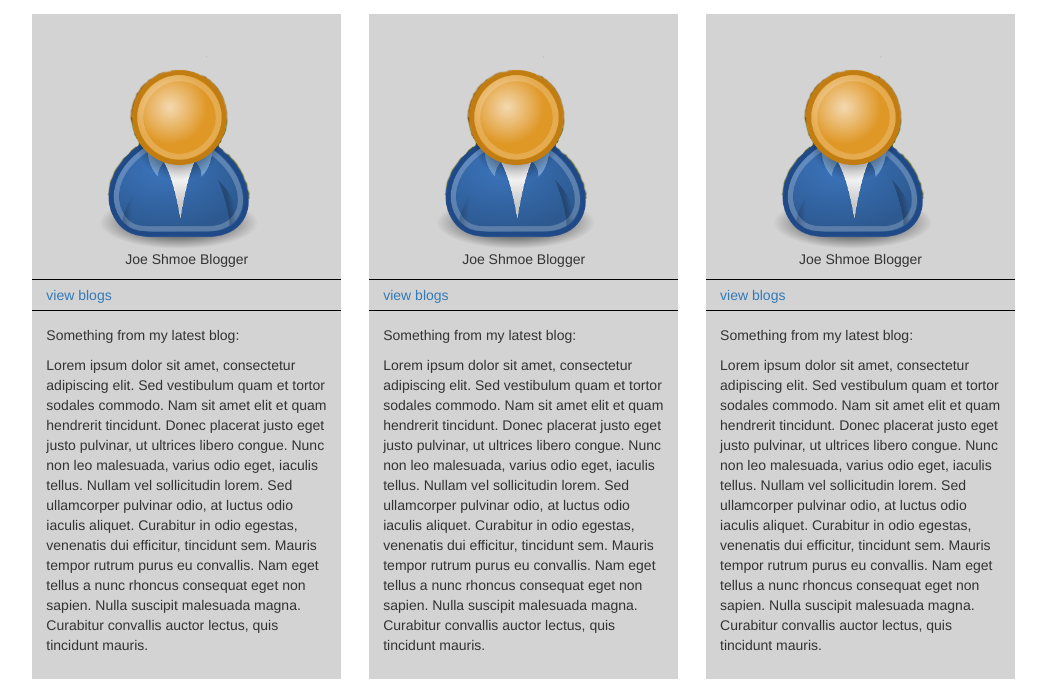
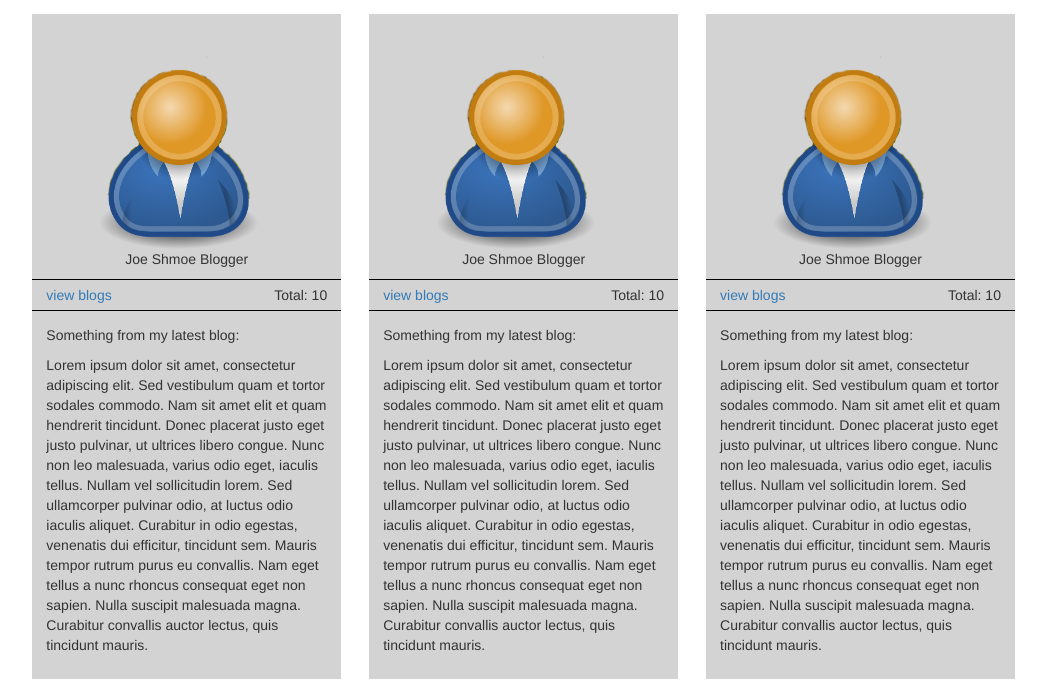
Before and after one commit to jmccoy11/blogs, a PHP site: page /view/home.php in a window 1280 px wide. Shown: the top 692 px of the page, without its empty margins (208-1254 px from the left). Run offline with PHP 8.4, Linux system fonts and the light colour scheme.

Commit message:
'Changes not staged for commit'

```diff
--- a/includes/navbar.inc.html
+++ b/includes/navbar.inc.html
@@ -3,7 +3,7 @@
     <h2>Blog Site</h2>
     <img src="images/trumpet.png" alt="trumpet.png" />
     <ul>
-      <li><a href="/home">Home ></a></li>
+      <li><a href="/328/blogs">Home ></a></li>
       <check if="{{ @guest }}">
         <true>
           <li><a href="#">My Blogs ></a></li>
--- a/styles/main.css
+++ b/styles/main.css
@@ -71,3 +71,7 @@
     border-top: solid 1px black;
     border-bottom: solid 1px black;
   }
+
+  .blog-count {
+    text-align: right;
+  }
--- a/tmp/270ysee2uc9w8.3p51bprxjiio8.php
+++ b/tmp/270ysee2uc9w8.3p51bprxjiio8.php
@@ -3,7 +3,7 @@
     <h2>Blog Site</h2>
     <img src="images/trumpet.png" alt="trumpet.png" />
     <ul>
-      <li><a href="/home">Home ></a></li>
+      <li><a href="/328/blogs">Home ></a></li>
       <?php if ($guest): ?>
 
           <li><a href="#">My Blogs ></a></li>
--- a/view/home.php
+++ b/view/home.php
@@ -35,18 +35,19 @@
   </head>
   <body>
     <!-- Navbar -->
-    <div class="col-xs-2">
+    <div class="col-md-2 col-xs-12">
       <include href="includes/navbar.inc.html" />
     </div>
 
     <!-- Blog cards -->
-    <div id="blogger-container" class="row col-xs-10"> <!-- separates cards from nav -->
-      <div class="card-box col-xs-4"> <!-- card outer boxes to add margins -->
+    <div id="blogger-container" class="row col-md-10 col-xs-12"> <!-- separates cards from nav -->
+      <div class="card-box col-md-4 col-sm-6"> <!-- card outer boxes to add margins -->
         <div class="card"> <!-- card inner boxes -->
           <img src="images/user.png" />
           <p class="center">Joe Shmoe Blogger</span>
 
-          <p class="cell"><a href="#">view blogs</a></p>
+          <p class="cell"><a href="#">view blogs</a>
+            <span class="pull-right">Total: 10</span></p>
 
           <p>Something from my latest blog:</p>
           <p>Lorem ipsum dolor sit amet, consectetur adipiscing elit. Sed vestibulum quam et tortor
@@ -59,12 +60,14 @@
         </div> <!-- card -->
       </div> <!-- card box -->
 
-      <div class="card-box col-xs-4">
+      <div class="card-box col-md-4 col-sm-6">
         <div class="card">
           <img src="images/user.png" />
           <p class="center">Joe Shmoe Blogger</p>
 
-          <p class="cell"><a href="#">view blogs</a></p>
+          <p class="cell"><a href="#">view blogs</a>
+            <span class="pull-right">Total: 10</span></p>
+
 
           <p>Something from my latest blog:</p>
           <p>Lorem ipsum dolor sit amet, consectetur adipiscing elit. Sed vestibulum quam et tortor
@@ -77,12 +80,13 @@
         </div> <!-- card -->
       </div> <!-- card box -->
 
-      <div class="card-box col-xs-4">
+      <div class="card-box col-md-4">
         <div class="card">
           <img src="images/user.png" />
           <p class="center">Joe Shmoe Blogger</p>
 
-          <p class="cell"><a href="#">view blogs</a></p>
+          <p class="cell"><a href="#">view blogs</a>
+            <span class="pull-right">Total: 10</span></p>
 
           <p>Something from my latest blog:</p>
           <p>Lorem ipsum dolor sit amet, consectetur adipiscing elit. Sed vestibulum quam et tortor
```
Also changed, not shown: tmp/270ysee2uc9w8.1s33lx129wxjx.php (+12 -8 lines).
